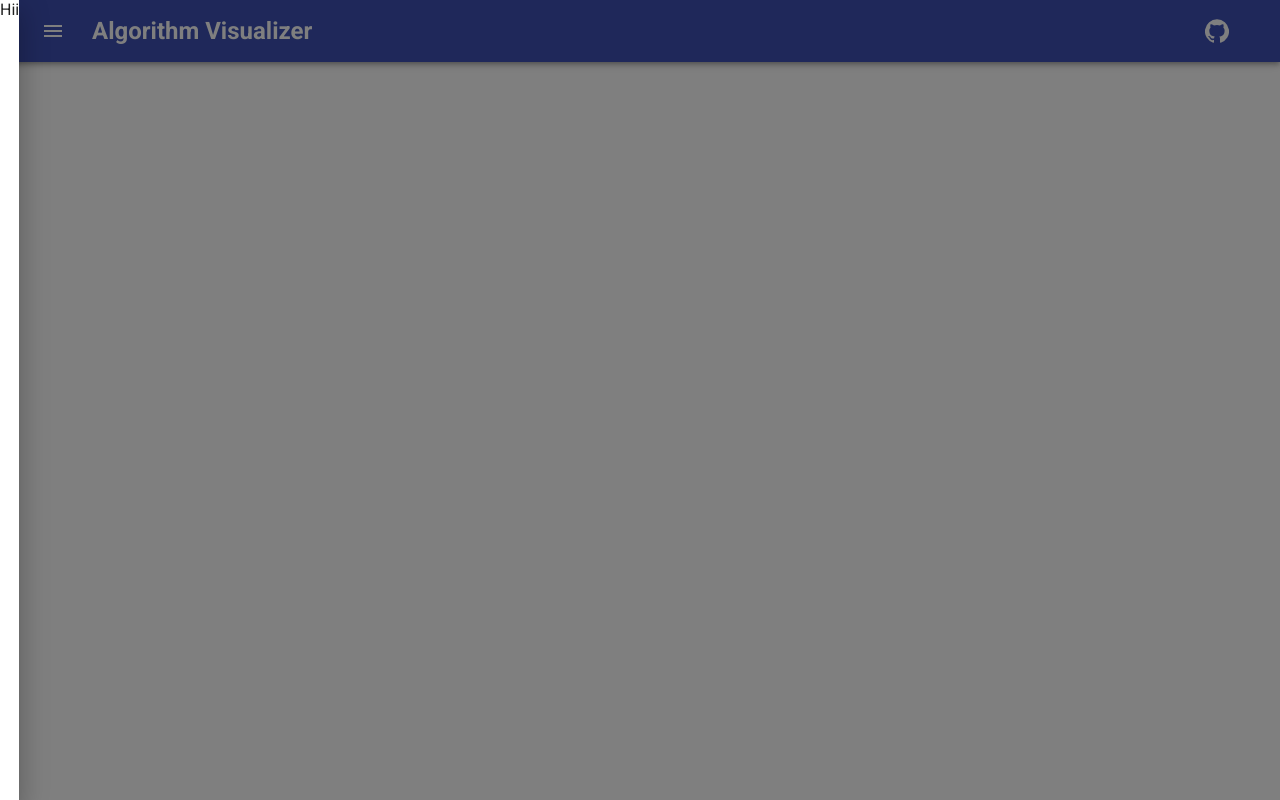
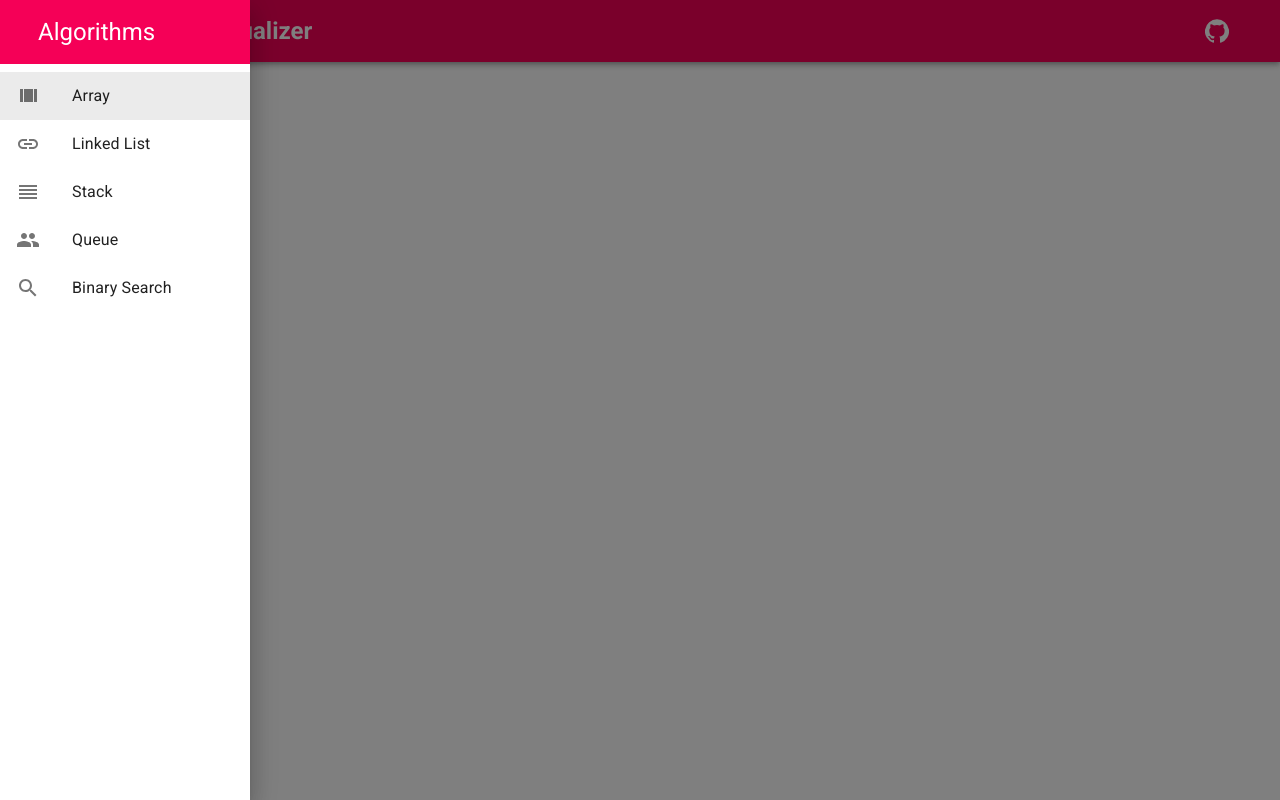
Before and after one commit to amargosavi68/algorithm-visualizer, a React (Create React App) app: page / in a window 1280 px wide. Both pictures are taken after a click on the button 53 px from the left and 31 px from the top of the page. Built offline with nearby package versions, Linux system fonts and the light colour scheme.

Commit message:
Navigation component added

```diff
--- a/src/components/Header.js
+++ b/src/components/Header.js
@@ -1,6 +1,13 @@
 import React, { useState } from "react";
-import { AppBar, Toolbar, Typography, IconButton, Drawer, List, ListItem } from "@material-ui/core";
+import {
+     AppBar,
+     Toolbar,
+     Typography,
+     IconButton,
+     Drawer,
+} from "@material-ui/core";
 import { Menu, GitHub } from "@material-ui/icons";
+import Navigation from "./Navigation";
 
 const iconStyle = {
      margin: "0px 15px 0px 5px",
@@ -14,14 +21,15 @@ const headerNameStyle = {
 
 const Header = (props) => {
      const [toggle, setToggle] = useState(false);
+     const [selectedListIndex, setSelectedListIndex] = useState(0);
 
      const toggleDrawer = () => {
           setToggle(!toggle);
-     }
+     };
 
      return (
           <div>
-               <AppBar position="static">
+               <AppBar color="secondary" position="static">
                     <Toolbar variant="dense">
                          <IconButton
                               style={iconStyle}
@@ -32,7 +40,12 @@ const Header = (props) => {
                          >
                               <Menu />
                          </IconButton>
-                         <Drawer anchor="left" open={toggle} onClose={() => toggleDrawer()}>Hii</Drawer>
+                         <Drawer anchor="left" open={toggle} onClose={() => toggleDrawer()}>
+                              <Navigation
+                                   selectedListIndex={selectedListIndex}
+                                   setSelectedListIndex={(key) => setSelectedListIndex(key)}
+                              />
+                         </Drawer>
                          <Typography style={headerNameStyle} variant="h5" color="inherit">
                               Algorithm Visualizer
                          </Typography>
--- /dev/null
+++ b/src/components/Navigation.js
@@ -0,0 +1,54 @@
+import React, { useState } from "react";
+import { List, ListItem, ListItemIcon, ListItemText, Toolbar, Typography } from "@material-ui/core";
+import { listItems } from "../lib/constant";
+
+const listStyle = {
+     width: "250px",
+     textAlign: "center",
+};
+
+const divStyle = {
+     display: "flex",
+     flexDirection: "column",
+     justifyContent: "center",
+     alignItems: "center",
+};
+
+const toolbarStyle = {
+     width: '100%',
+     backgroundColor: '#f50057',
+     textAlgin: 'center',
+     color: "#fff",
+     fontWeight: '600',
+     paddingLeft: '100px'
+}
+
+const Navigation = (props) => {
+
+     return (
+          <div style={divStyle}>
+               <Toolbar style={toolbarStyle}>
+                    <Typography variant="h5" >Algorithms</Typography>
+               </Toolbar>
+               <List component="nav" style={listStyle}>
+                    {listItems.map((item) => {
+                         return (
+                              <ListItem
+                                   button
+                                   selected={props.selectedListIndex === item.key}
+                                   key={item.key}
+                                   onClick={(e) => props.setSelectedListIndex(item.key)}
+                              >
+                                   <ListItemIcon>
+                                        {item.component}
+                                   </ListItemIcon>
+                                   <ListItemText primary={item.text} />
+                              </ListItem>
+                         );
+                    })}
+               </List>
+          </div>
+     );
+};
+
+export default Navigation;
--- /dev/null
+++ b/src/lib/constant.js
@@ -0,0 +1,29 @@
+import { Link, People, Reorder, Search, ViewArray } from "@material-ui/icons";
+
+export const listItems = [
+     {
+          key: 0,
+          text: 'Array',
+          component: <ViewArray/>
+     },
+     {
+          key: 1,
+          text: 'Linked List',
+          component: <Link />
+     },
+     {
+          key: 2,
+          text: 'Stack',
+          component: <Reorder />
+     },
+     {
+          key: 3,
+          text: 'Queue',
+          component: <People />
+     },
+     {
+          key: 4,
+          text: 'Binary Search',
+          component: <Search />
+     }
+]
```
